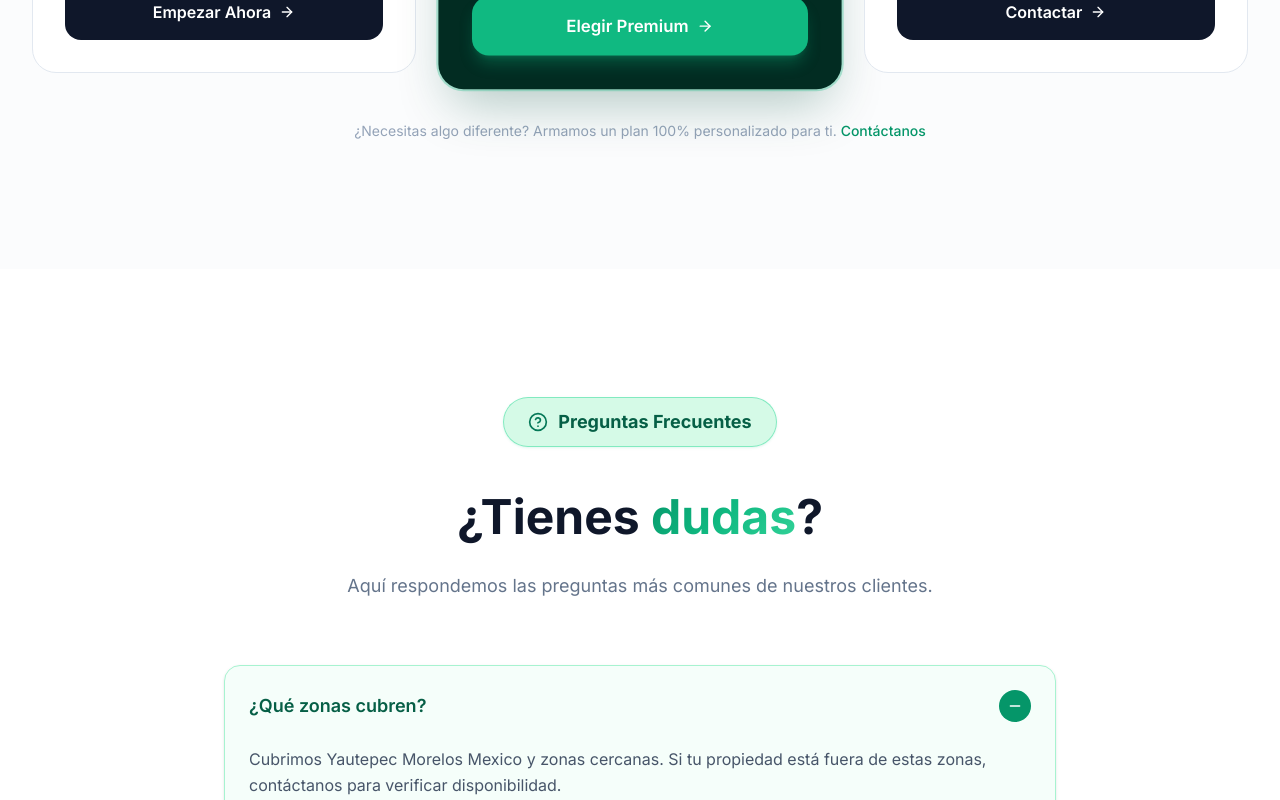
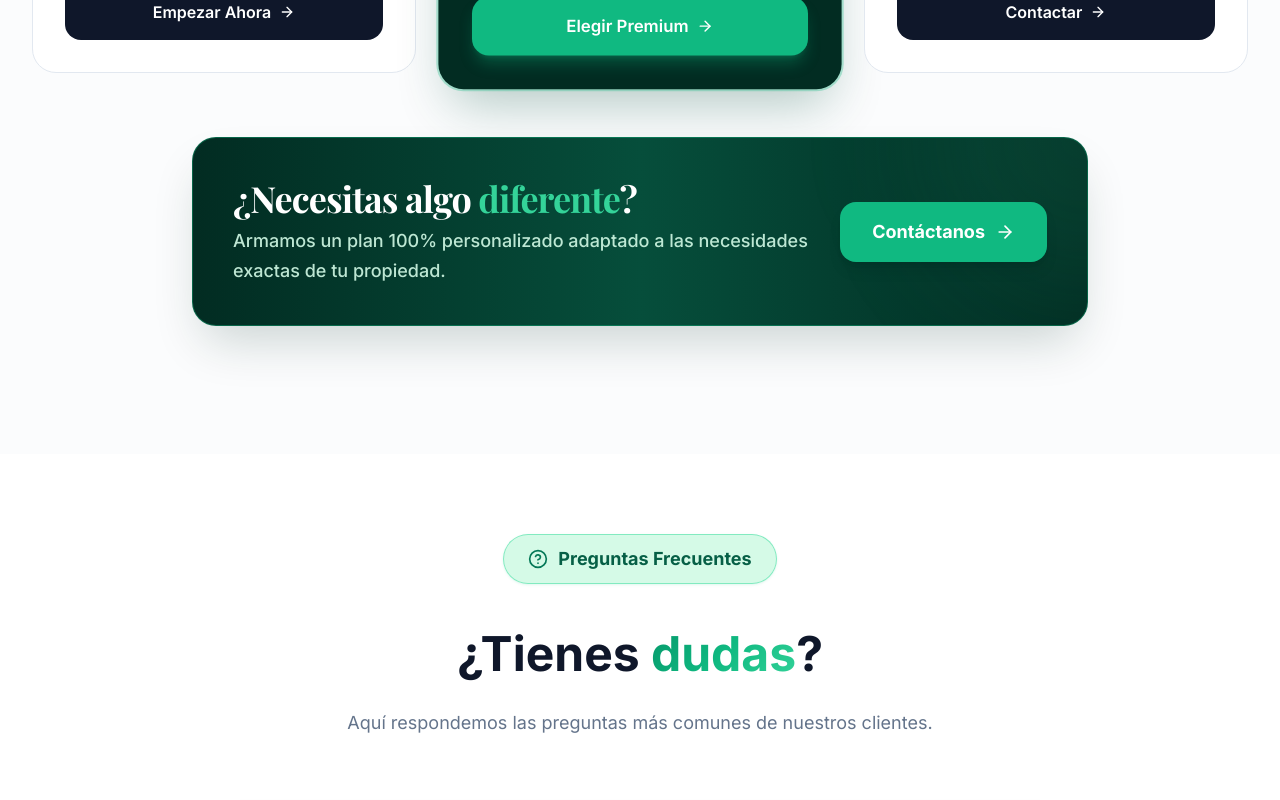
Before and after one commit to Seraphael-mishkan/arboledacut-web, a React (Vite) app: page / in a window 1280 px wide. Shown: the part 7340-8140 px from the top of the page. Built offline with nearby package versions, Linux system fonts and the light colour scheme.

Commit message:
Rediseñar llamado a plan personalizado como banner destacado sin alterar Hero ni tarjetas

```diff
--- a/src/components/FAQ.tsx
+++ b/src/components/FAQ.tsx
@@ -95,7 +95,7 @@ export default function FAQ() {
   const [openIndex, setOpenIndex] = useState<number | null>(0);
 
   return (
-    <section id="faq" className="py-24 lg:py-32 bg-white relative" ref={ref}>
+    <section id="faq" className="pt-16 pb-24 lg:pt-20 lg:pb-32 bg-white relative" ref={ref}>
       <div className="max-w-4xl mx-auto px-4 sm:px-6 lg:px-8">
         {/* Section header */}
         <motion.div
--- a/src/components/Pricing.tsx
+++ b/src/components/Pricing.tsx
@@ -200,16 +200,35 @@ export default function Pricing() {
           ))}
         </div>
 
-        {/* Bottom note */}
-        <motion.p
-          initial={{ opacity: 0 }}
-          animate={isVisible ? { opacity: 1 } : {}}
-          transition={{ delay: 0.8 }}
-          className="text-center mt-12 text-slate-400 text-sm"
+        {/* Custom Plan Prominent Banner */}
+        <motion.div
+          initial={{ opacity: 0, y: 30 }}
+          animate={isVisible ? { opacity: 1, y: 0 } : {}}
+          transition={{ delay: 0.6, duration: 0.6 }}
+          className="mt-14 sm:mt-16 max-w-4xl mx-auto rounded-3xl bg-gradient-to-r from-emerald-950 via-emerald-900 to-emerald-950 p-8 sm:p-10 border border-emerald-500/40 shadow-2xl shadow-emerald-950/20 relative overflow-hidden group text-center sm:text-left"
         >
-          ¿Necesitas algo diferente? Armamos un plan 100% personalizado para ti.{' '}
-          <a href="#contacto" className="text-emerald-600 font-medium hover:underline">Contáctanos</a>
-        </motion.p>
+          <div className="absolute top-0 right-0 w-80 h-80 bg-emerald-400/10 rounded-full blur-3xl -translate-y-1/2 translate-x-1/2 pointer-events-none" />
+          <div className="relative z-10 flex flex-col sm:flex-row items-center justify-between gap-6 sm:gap-8">
+            <div className="flex-1">
+              <h3
+                className="text-2xl sm:text-3xl lg:text-4xl font-bold text-white mb-2 tracking-tight"
+                style={{ fontFamily: "'Playfair Display', Georgia, serif" }}
+              >
+                ¿Necesitas algo <span className="text-emerald-400">diferente</span>?
+              </h3>
+              <p className="text-emerald-100/90 text-base sm:text-lg font-medium leading-relaxed">
+                Armamos un plan 100% personalizado adaptado a las necesidades exactas de tu propiedad.
+              </p>
+            </div>
+            <a
+              href="#contacto"
+              className="inline-flex items-center justify-center gap-2.5 px-8 py-4 bg-emerald-500 hover:bg-emerald-400 text-white font-bold rounded-2xl transition-all duration-300 hover:scale-105 hover:shadow-xl hover:shadow-emerald-500/30 whitespace-nowrap text-base sm:text-lg shadow-lg flex-shrink-0"
+            >
+              Contáctanos
+              <ArrowRight className="w-5 h-5 transition-transform group-hover:translate-x-1" />
+            </a>
+          </div>
+        </motion.div>
       </div>
     </section>
   );
```
